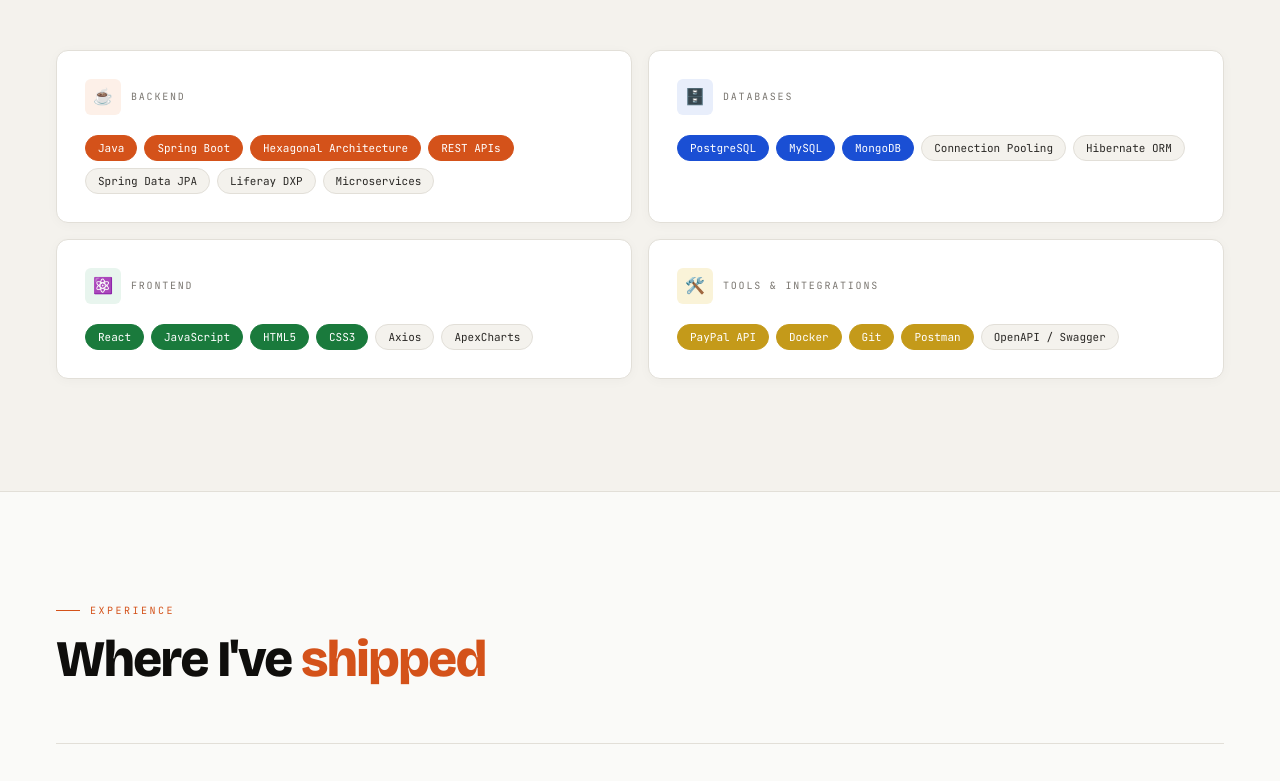
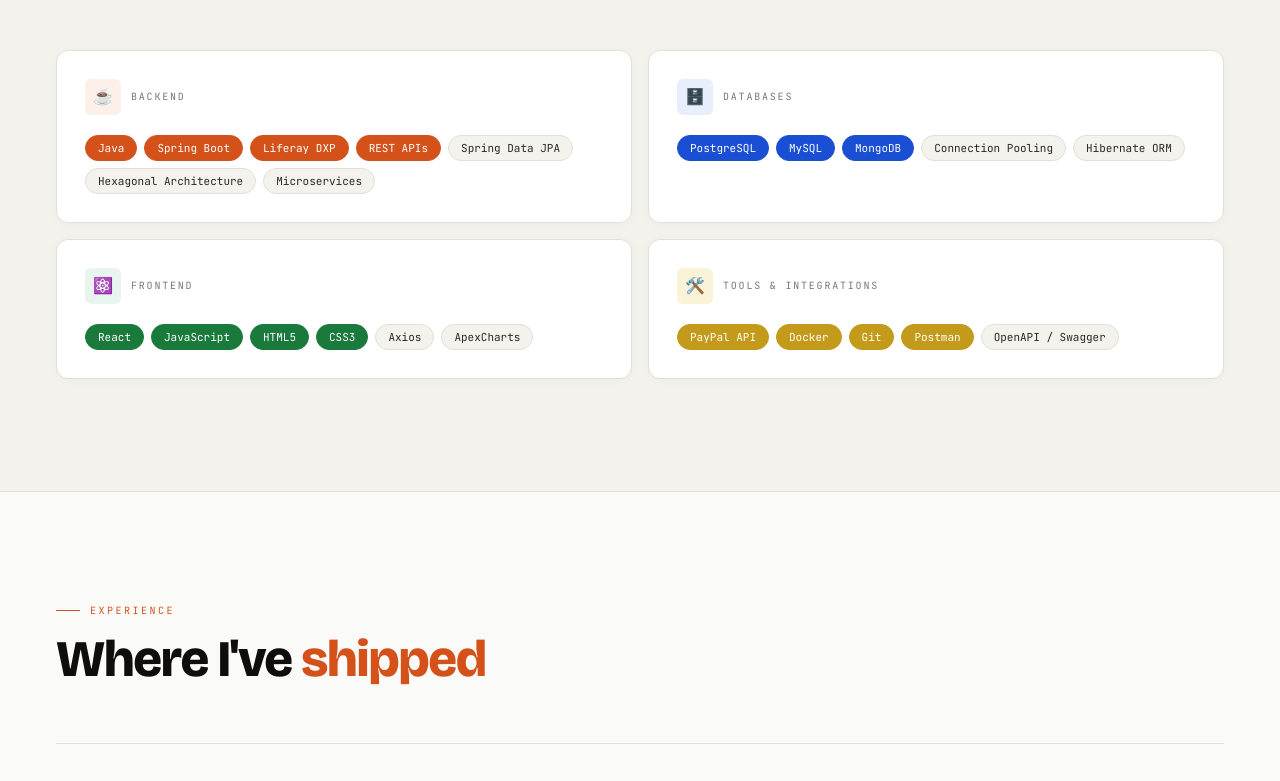
Before and after one commit to Rakesh-Yashep-Rumalien/Rakesh-Yashep-Rumalien.github.io, a plain HTML site: page index.html in a window 1280 px wide. Shown: the part 1880-2661 px from the top of the page. Drawn offline with nearby package versions, Linux system fonts and the light colour scheme.

Commit message:
Update index.html

```diff
--- a/index.html
+++ b/index.html
@@ -417,10 +417,10 @@ footer{background:var(--ink);border-top:1px solid rgba(255,255,255,0.07);padding
         <div class="sk-pills">
           <span class="sk-pill hi">Java</span>
           <span class="sk-pill hi">Spring Boot</span>
-          <span class="sk-pill hi">Hexagonal Architecture</span>
+          <span class="sk-pill hi">Liferay DXP</span>
           <span class="sk-pill hi">REST APIs</span>
           <span class="sk-pill">Spring Data JPA</span>
-          <span class="sk-pill">Liferay DXP</span>
+          <span class="sk-pill">Hexagonal Architecture</span>
           <span class="sk-pill">Microservices</span>
         </div>
       </div>
@@ -550,7 +550,7 @@ footer{background:var(--ink);border-top:1px solid rgba(255,255,255,0.07);padding
   <div class="section-inner" style="text-align:center">
     <div class="section-eyebrow reveal" style="justify-content:center">Contact</div>
     <div class="contact-big reveal">Let's build<br><span>something.</span></div>
-    <p class="contact-sub reveal" style="margin:0 auto 3rem">Open to Software Engineer and Backend Developer roles — Java / Spring Boot / Liferay. Based in Trivandrum. Remote-friendly.</p>
+    <p class="contact-sub reveal" style="margin:0 auto 3rem">Open to Software Engineer and Backend Developer roles — Java / Spring Boot / Liferay.</p>
     <div class="contact-row reveal" style="justify-content:center">
       <a href="mailto:rakeshyashep@gmail.com" class="btn btn-white">✉ rakeshyashep@gmail.com</a>
       <a href="https://www.linkedin.com/in/rakesh-yashep-rumalien-s-6778b1233" target="_blank" class="btn btn-ghost-w">LinkedIn ↗</a>
```
